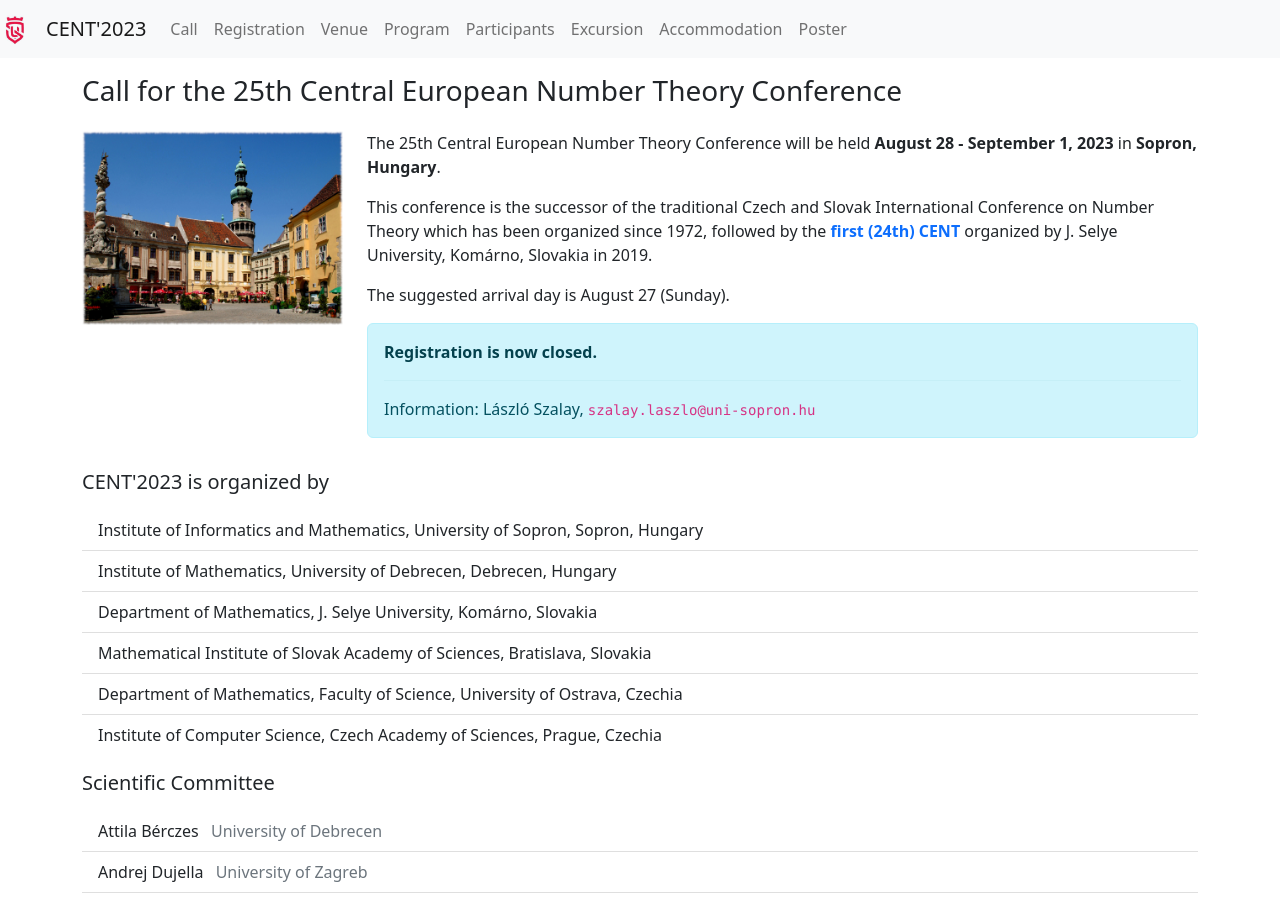
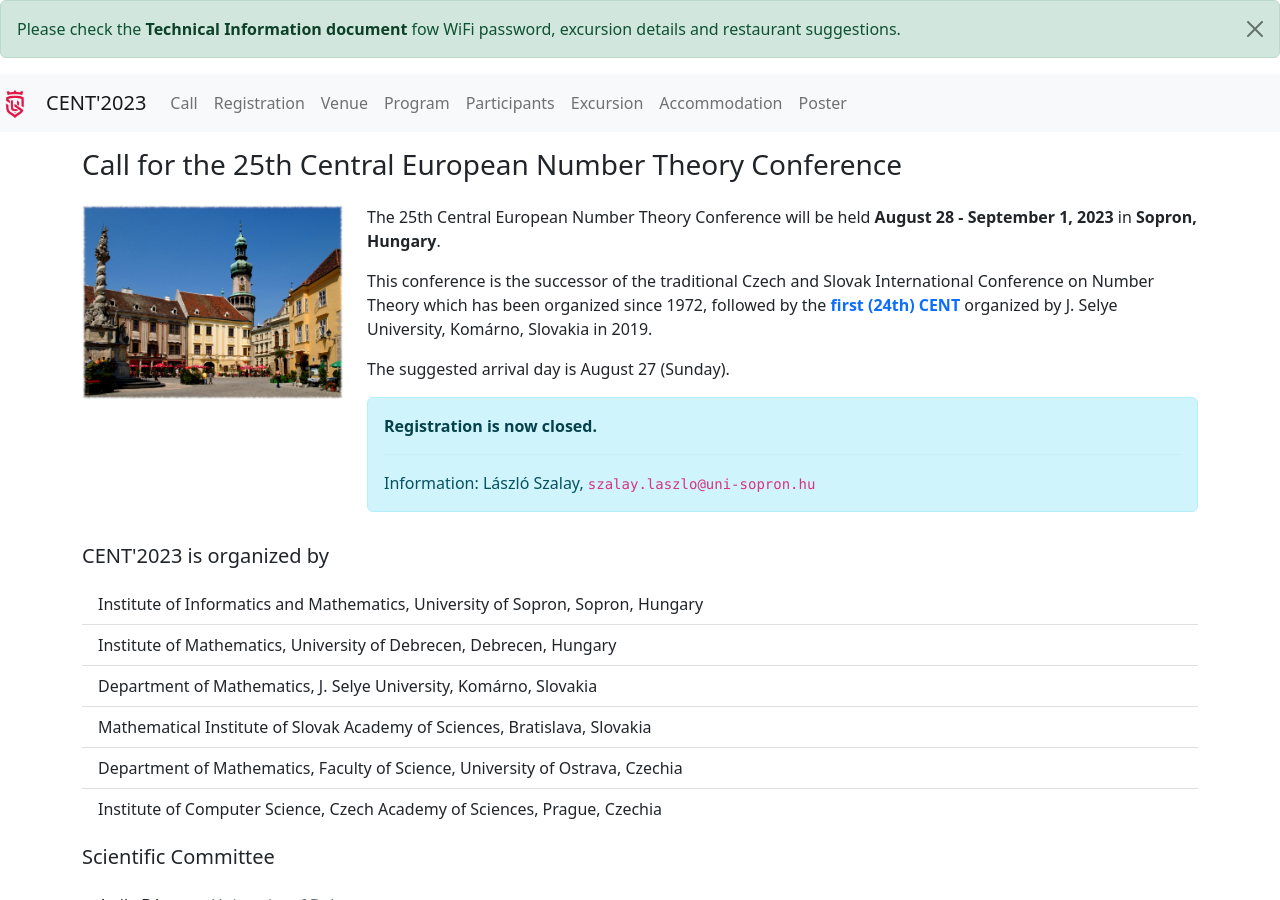
Before and after one commit to cent2023/cent2023.github.io, a Jekyll site: the page built from index.html, in a window 1280 px wide and 900 px high. Built offline with Jekyll 4.4.1, drawn with Linux system fonts in a browser that asks for light colours.

Commit message:
Add last minute technical information

```diff
--- a/_layouts/default.html
+++ b/_layouts/default.html
@@ -2,6 +2,10 @@
 <html>
   {% include head.html %}
   <body>
+    <div class="alert alert-success alert-dismissible fade show" role="alert">
+      Please check the <a target="_blank" href="assets/CENT_Technical_Information.pdf" class="alert-link">Technical Information document</a> fow WiFi password, excursion details and restaurant suggestions.
+      <button type="button" class="btn-close" data-bs-dismiss="alert" aria-label="Close"></button>
+    </div>
     {% include navbar.html %}
     <div class="container pb-5">
       {{ content }}
```
Also changed, not shown: 1 other file.
